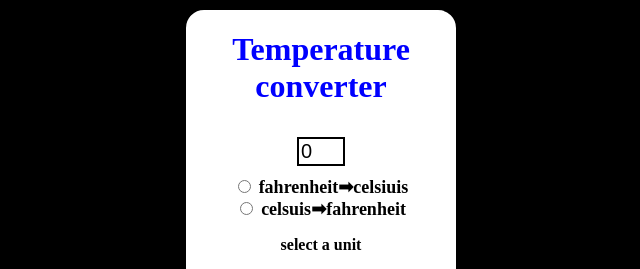
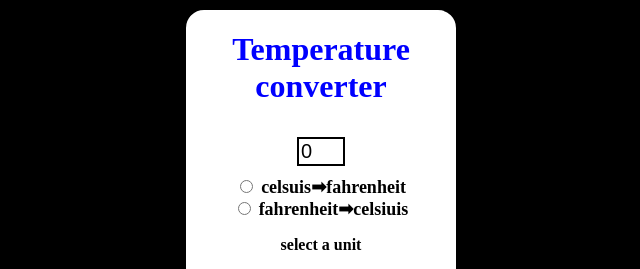
Before and after one commit to Frankie-crea/temp, a plain HTML site: page index.html in a window 1280 px wide. Shown: the top 269 px of the page, 319-959 px from the left. Drawn offline with Linux system fonts and the light colour scheme.

Commit message:
Update index.html

```diff
--- a/index.html
+++ b/index.html
@@ -12,9 +12,9 @@
         <input type="number" id="Mytextbox" value="0"><br>
 
         <input type="radio" id="celsuis" name="temp">
-        <label for="celsuis">fahrenheit➡celsiuis</label><br>
+        <label for="celsuis">celsuis➡fahrenheit</label><br>
         <input type="radio" id="farenheight" name="temp">
-        <label for="farenheight">celsuis➡fahrenheit</label>
+        <label for="farenheight">fahrenheit➡celsiuis</label>
         <p id="Myp">select a unit</p>
         <button id="Mybutton" >submit</button><br>
     </div>
```
